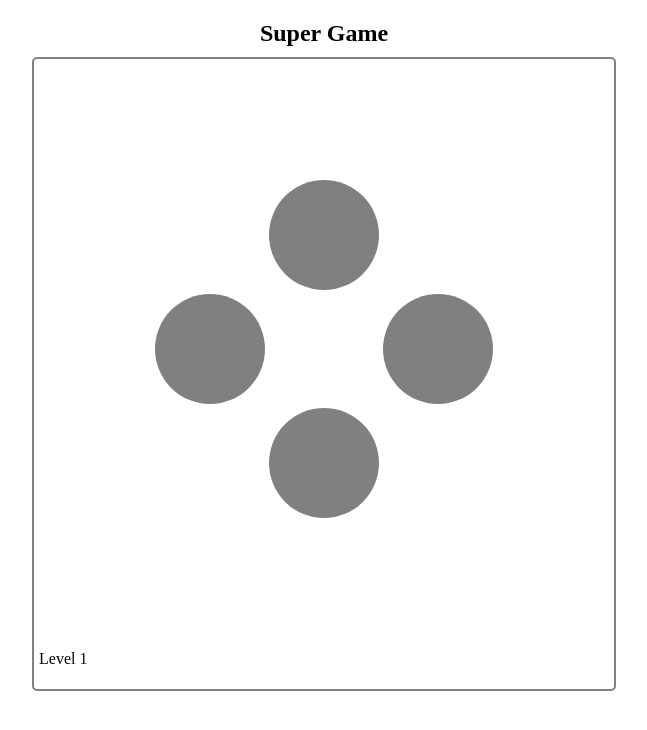
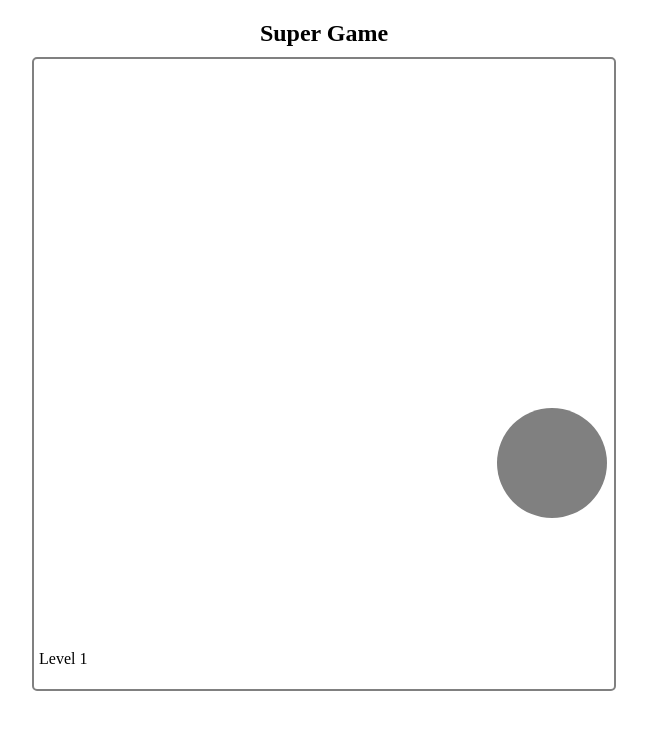
Before and after one commit to goodwin64/simon-game, a plain HTML site: page index.html in a window 1280 px wide. Shown: the whole page, without its empty margins (316-963 px from the left). Drawn offline with Linux system fonts and the light colour scheme.

Commit message:
Feature: generate random level (infinite count)

```diff
--- a/script/game.js
+++ b/script/game.js
@@ -2,12 +2,17 @@
  * Created by Sergio on 30.09.2016.
  */
 
-var level = levelOne,
-    levels = [levelOne, levelTwo],
-    currentLevel = 0,
-    delay = 500,
+var COLORS = ["red", "blue", "orange", "yellow", "green", "pink", "purple", "light_blue"],
+    levels = [generateRandomLevel(1), generateRandomLevel(2)],
+    level = levels[0],
+    currentLevel = 1,
+    DELAY = 500,
     gameField = document.getElementById("game"),
     counterClick = 0;
+
+function getRandomInt(min, max) {
+    return Math.floor(Math.random() * (max - min + 1)) + min;
+}
 
 document.getElementById('game').addEventListener('click', function(event) {
     if (event.target.className.indexOf('blocks__block') === -1) return false;
@@ -18,19 +23,19 @@ document.getElementById('game').addEventListener('click', function(event) {
         setTimeout(function() {
             hideColor(counterClick);
             document.getElementById(level[counterClick]['id']).classList.remove('show_color');
-        }, delay);
+        }, DELAY);
     }
 
     setTimeout(function() {
         if (level[counterClick]['id'] !== event.target.id) {
-            alert('game lost');
+            console.log('game lost');
         } else if (counterClick === level.length - 1) {
-            alert('you win');
+            console.log('you win');
             changeLevel();
         } else {
             counterClick++;
         }
-    }, delay);
+    }, DELAY);
 });
 
 function changeLevel() {
@@ -40,13 +45,8 @@ function changeLevel() {
         blocks[i].classList.add("hidden");
     }
 
-    currentLevel++;
-    level = levels[currentLevel];
-
-    if (levels.length === currentLevel) return;
-
-    document.getElementById("current-level").innerText = currentLevel + 1;
-
+    document.getElementById("current-level").innerText = ++currentLevel;
+    level = generateRandomLevel(currentLevel)
     drawLevel(level);
 }
 
@@ -61,12 +61,12 @@ function drawLevel(level) {
         setTimeout(function() {
             document.getElementById(level[i]['id']).classList.add(level[i]['color']);
             document.getElementById(level[i - 1]['id']).classList.remove(level[i - 1]['color']);
-        }, delay * i);
+        }, DELAY * i);
     })(i);
 
     setTimeout(function() {
         hideColor(level.length - 1);
-    }, delay * i);
+    }, DELAY * i);
 }
 
 function showColor(index) {
@@ -77,4 +77,21 @@ function hideColor(index) {
     document.getElementById(level[index]['id']).classList.remove(level[index]['color']);
 }
 
-drawLevel(level);
+function generateRandomLevel(levelIndex, rowsCount, columnsCount) {
+    rowsCount = rowsCount || 5;
+    columnsCount = columnsCount || 5;
+    var resultLevel = [];
+    for (var i = 0; i < levelIndex; i++) {
+        var randID = 'b' + getRandomInt(1, rowsCount) + getRandomInt(1, columnsCount);
+        var randColor = COLORS[getRandomInt(0, COLORS.length - 1)];
+
+        resultLevel.push({
+            id: randID,
+            color: randColor
+        });
+    }
+
+    return resultLevel;
+}
+
+drawLevel(levels[0]);
```
Also changed, not shown: css/bg.css (line endings or trailing spaces).
